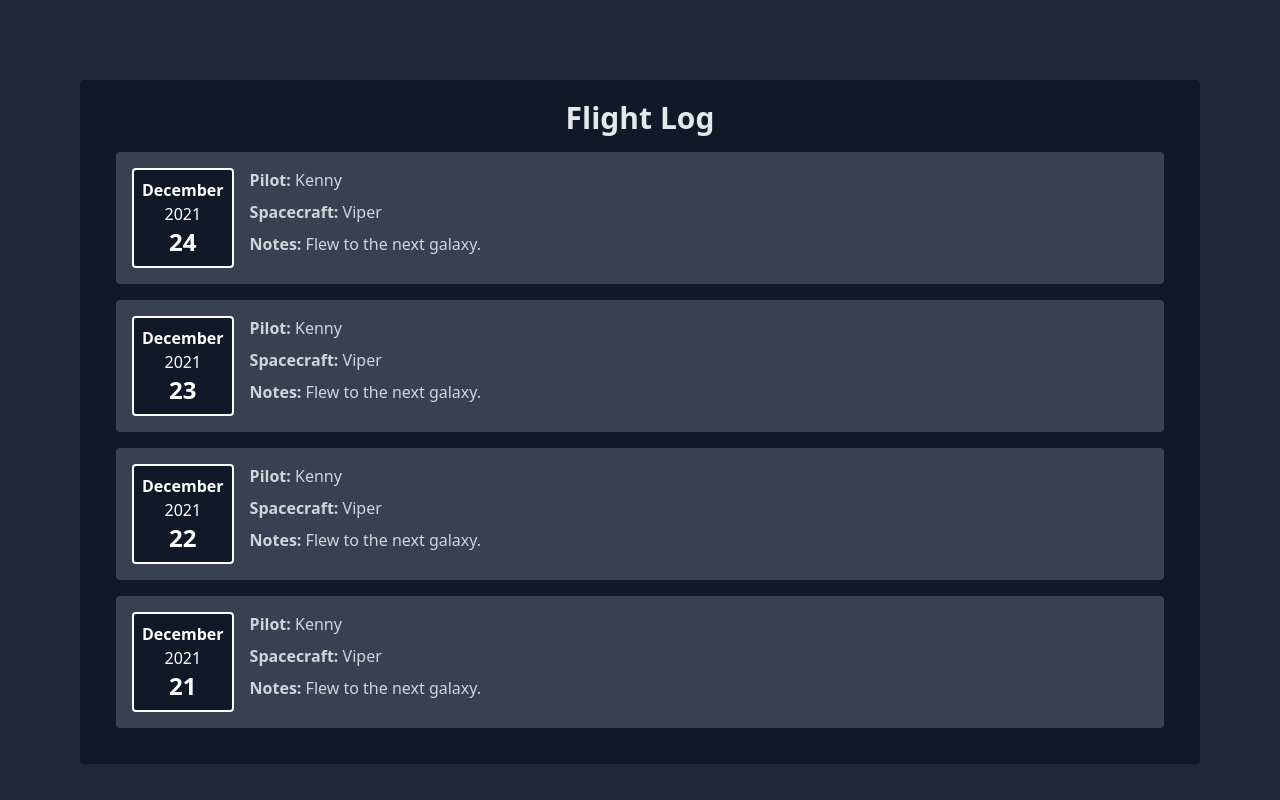
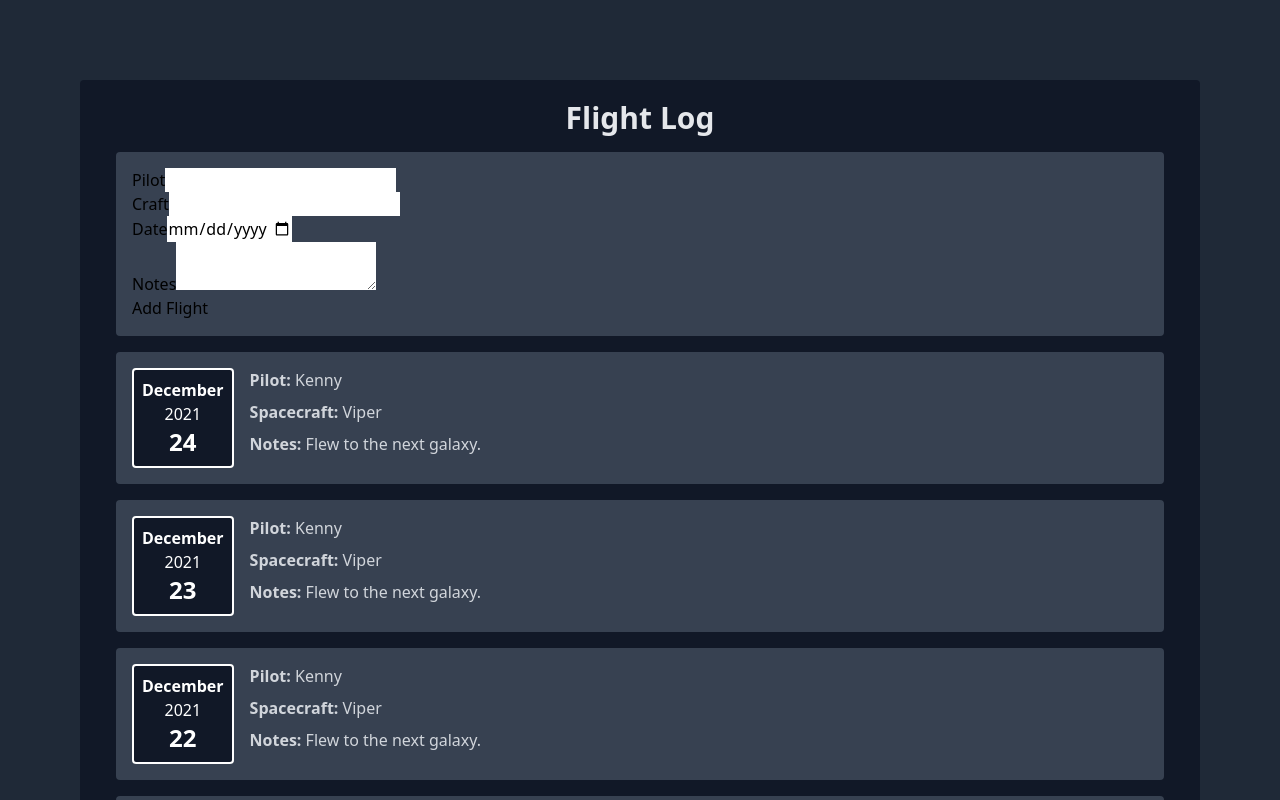
Before and after one commit to eukalytics/flightlog, a React (Create React App) app: page / in a window 1280 px wide. Shown: the top 800 px of the page. Built offline with nearby package versions, Linux system fonts and the light colour scheme.

Commit message:
add new flight form

```diff
--- /dev/null
+++ b/src/components/Flights/FlightForm.js
@@ -0,0 +1,82 @@
+import { useState } from "react";
+
+export default function FlightForm() {
+    const [newFlight, setNewFlight] = useState({
+        title: '',
+        craft: '',
+        date: '',
+        notes: '',
+    });
+    const handleTitleChange = (e) => {
+        setNewFlight((newFlight) => {
+            return {
+                ...newFlight,
+                title: e.target.value,
+            }
+        });
+    }
+    const handleCraftChange = (e) => {
+        setNewFlight((newFlight) => {
+            return {
+                ...newFlight,
+                craft: e.target.value,
+            }
+        });
+    }
+    const handleDateChange = (e) => {
+        setNewFlight((newFlight) => {
+            return {
+                ...newFlight,
+                date: e.target.value,
+            }
+        });
+    }
+    const handleNotesChange = (e) => {
+        setNewFlight((newFlight) => {
+            return {
+                ...newFlight,
+                notes: e.target.value,
+            }
+        });
+    }
+    const handleFormSubmit = (e) => {
+        e.preventDefault();
+        const submittedFlight = {
+            ...newFlight,
+            date: new Date(newFlight.date)
+        };
+        console.log(submittedFlight);
+        setNewFlight({
+            title: '',
+            craft: '',
+            date: '',
+            notes: '',
+        });
+    }
+    return(
+        <form
+            onSubmit={handleFormSubmit}
+            className="bg-gray-700 m-4 p-4 rounded"
+        >
+            <div>
+                <label >Pilot</label>
+                <input type="text" name="pilot" value={newFlight.title} onChange={handleTitleChange} />
+            </div>
+            <div>
+                <label>Craft</label>
+                <input type="text" name="craft" value={newFlight.craft} onChange={handleCraftChange}/>
+            </div>
+            <div>
+                <label> Date</label>
+                <input type="date" name="date" value={newFlight.date} min="2018-01-01" max="2022-12-31" onChange={handleDateChange} />
+            </div>
+            <div>
+                <label>Notes</label>
+                <textarea name="notes" value={newFlight.notes} onChange={handleNotesChange} />
+            </div>
+            <div>
+                <button type="submit">Add Flight</button>
+            </div>
+        </form>
+    )
+}
--- a/src/components/Flights/FlightList.js
+++ b/src/components/Flights/FlightList.js
@@ -1,9 +1,11 @@
 import FlightCard from "./FlightCard";
+import FlightForm from "./FlightForm";
 
 export default function FlightList({flights}) {
     return (
         <div className="bg-gray-900 p-5 rounded">
             <h2 className="text-gray-200 text-3xl font-semibold text-center">Flight Log</h2>
+            <FlightForm />
             <FlightCard
               pilot={flights[0].pilot}
               craft={flights[0].craft}
```
Also changed, not shown: 1 other file (tests, documents, lock files or other folders).
